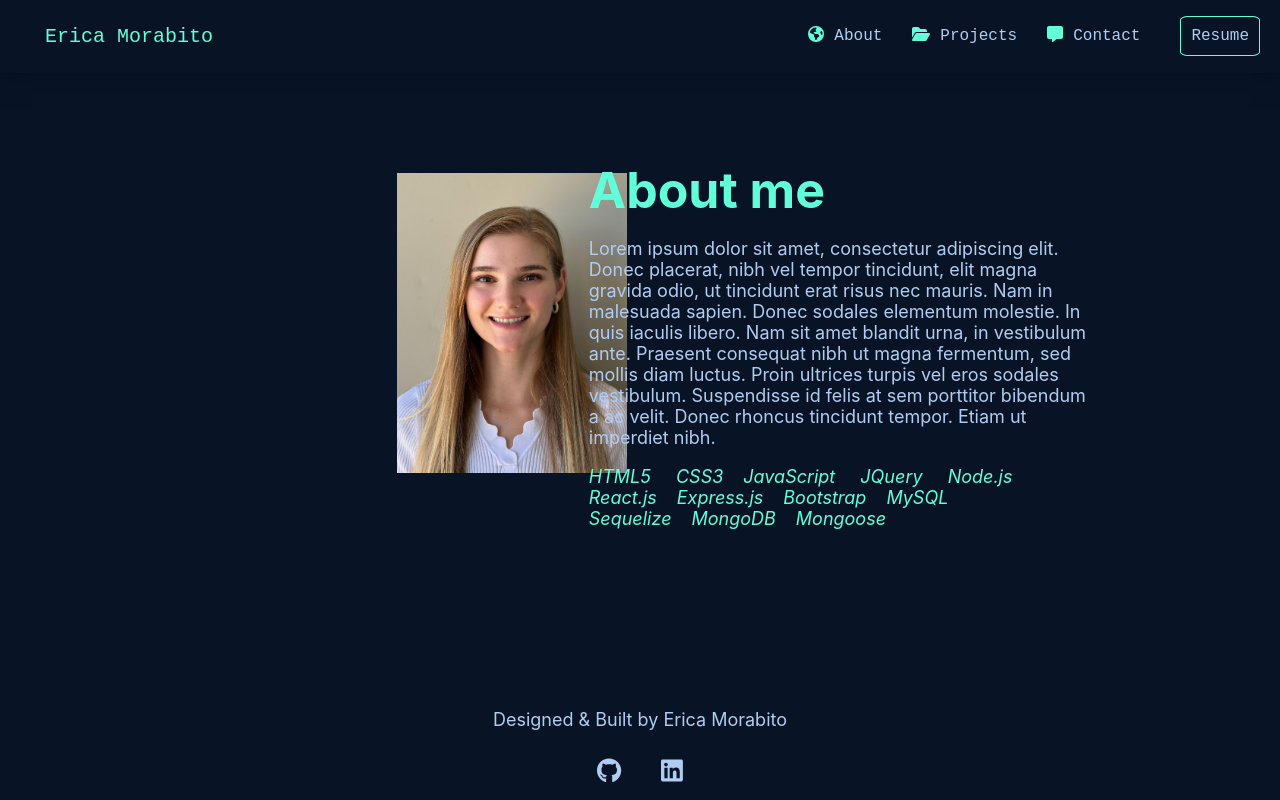
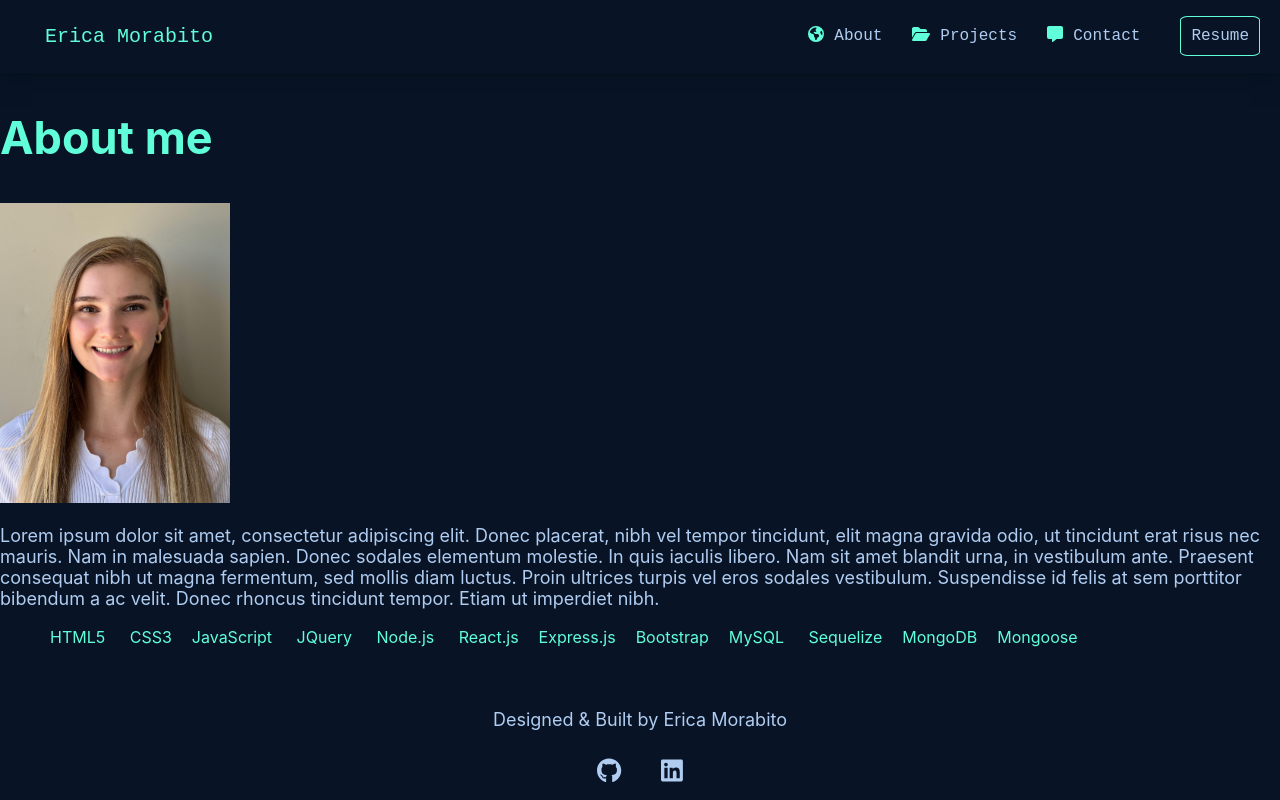
Before and after one commit to ericaemorabito/React_Portfolio, a React (Create React App) app: page /about in a window 1280 px wide. Built offline with nearby package versions, Linux system fonts and the light colour scheme.

Commit message:
implementing bootstrap

```diff
--- a/src/components/About/About.js
+++ b/src/components/About/About.js
@@ -1,27 +1,17 @@
 import './index.css'
 import profilePic from '../../assets/images/profile-pic.jpeg'
-//import { FontAwesomeIcon } from '@fortawesome/react-fontawesome';
+
 
 function About() {
   return (
-    <div className='about-me'>
-      <div className='about-me-image-icons'>
-        <div id="profile-pic-area">
-          <img id="profile-pic" src={profilePic} alt='Erica Morabito'></img>
-        </div>
-        {/* <div>
-          <a href="https://github.com/ericaemorabito" rel="noreferrer" target="_blank">
-            <FontAwesomeIcon icon={["fab", "github"]} className='icon' />
-          </a>
-          <a href="https://www.linkedin.com/in/erica-morabito" rel="noreferrer" target="_blank">
-            <FontAwesomeIcon icon={["fab", "linkedin"]} className='icon' />
-          </a>
-        </div> */}
-      </div>
-
-      <div className='about-me-text'>
-        <h2 id="about-me-title">About me</h2>
-        <p>
+    <div>
+      <h2 className='text-center'>About me</h2>
+      <div className='container-sm'>
+        <div className='row'>
+          <div className='col w-80 d-flex justify-content-center'>
+            {/* Profile Picture */}
+            <img id="profile-pic" className='img-fluid h-20 w-20' src={profilePic} alt='Erica Morabito'></img>
+            <p className='text-center'>
               Lorem ipsum dolor sit amet, consectetur adipiscing elit. Donec placerat, nibh vel tempor tincidunt, elit magna gravida odio,
               ut tincidunt erat risus nec mauris. Nam in malesuada sapien. Donec sodales elementum molestie. In quis iaculis libero.
               Nam sit amet blandit urna, in vestibulum ante. Praesent consequat nibh ut magna fermentum, sed mollis diam luctus.
@@ -29,7 +19,7 @@ function About() {
               Donec rhoncus tincidunt tempor. Etiam ut imperdiet nibh.
             </p>
             <ul className='about-me-tech-list'>
-          <li  className='tech-list'>HTML5</li>
+              <li className='tech-list'>HTML5</li>
               <li className='tech-list'> CSS3</li>
               <li className='tech-list'>JavaScript</li>
               <li className='tech-list'> JQuery </li>
@@ -43,8 +33,45 @@ function About() {
               <li className='tech-list'>Mongoose</li>
             </ul>
           </div>
+        </div>
+      </div>
+    </div>
 
-    </div>
+
+
+    // <div className='about-me'>
+    //   <div className='about-me-image-icons'>
+    //     <div id="profile-pic-area">
+    //       <img id="profile-pic" src={profilePic} alt='Erica Morabito'></img>
+    //     </div>
+    //   </div>
+
+    //   <div className='about-me-text'>
+    //     <h2 id="about-me-title">About me</h2>
+    //     <p>
+    //       Lorem ipsum dolor sit amet, consectetur adipiscing elit. Donec placerat, nibh vel tempor tincidunt, elit magna gravida odio,
+    //       ut tincidunt erat risus nec mauris. Nam in malesuada sapien. Donec sodales elementum molestie. In quis iaculis libero.
+    //       Nam sit amet blandit urna, in vestibulum ante. Praesent consequat nibh ut magna fermentum, sed mollis diam luctus.
+    //       Proin ultrices turpis vel eros sodales vestibulum. Suspendisse id felis at sem porttitor bibendum a ac velit.
+    //       Donec rhoncus tincidunt tempor. Etiam ut imperdiet nibh.
+    //     </p>
+    //     <ul className='about-me-tech-list'>
+    //       <li className='tech-list'>HTML5</li>
+    //       <li className='tech-list'> CSS3</li>
+    //       <li className='tech-list'>JavaScript</li>
+    //       <li className='tech-list'> JQuery </li>
+    //       <li className='tech-list'>Node.js </li>
+    //       <li className='tech-list'> React.js</li>
+    //       <li className='tech-list'>Express.js</li>
+    //       <li className='tech-list'>Bootstrap</li>
+    //       <li className='tech-list'>MySQL</li>
+    //       <li className='tech-list'> Sequelize</li>
+    //       <li className='tech-list'>MongoDB</li>
+    //       <li className='tech-list'>Mongoose</li>
+    //     </ul>
+    //   </div>
+
+    // </div>
   )
 }
 
--- a/src/components/About/index.css
+++ b/src/components/About/index.css
@@ -1,8 +1,11 @@
-/*TODO: responsive design */
+#profile-pic {
+  height: 300px;
+  width: 230px;
+}
 
-.about-me {
-  /* display: flex;
-  align-items: center; */
+/* Keep above stuff until after bootstraping*/
+
+/* .about-me {
   margin: 100px 50px 0px 0px;
  }
 
@@ -22,14 +25,12 @@
   height: 100vh;
 }
 
-/*UL List */
 .about-me-tech-list {
   list-style-type: none;
   margin: 0px;
   padding: 0px;
 }
 
-/*Each list item*/
 .tech-list {
   color: var(--green-text);
   padding-left: 0px;
@@ -37,13 +38,6 @@
   font-style: italic;
 }
 
-#profile-pic {
-  height: 300px;
-  width: 230px;
-  position: fixed;
-  left: 31%;
-}
-
 #profile-pic:hover {
   border: 2px solid;
-}
+} */
```
Also changed, not shown: src/logo.svg (deleted). Lines whose indentation alone changed are shown as unchanged.
